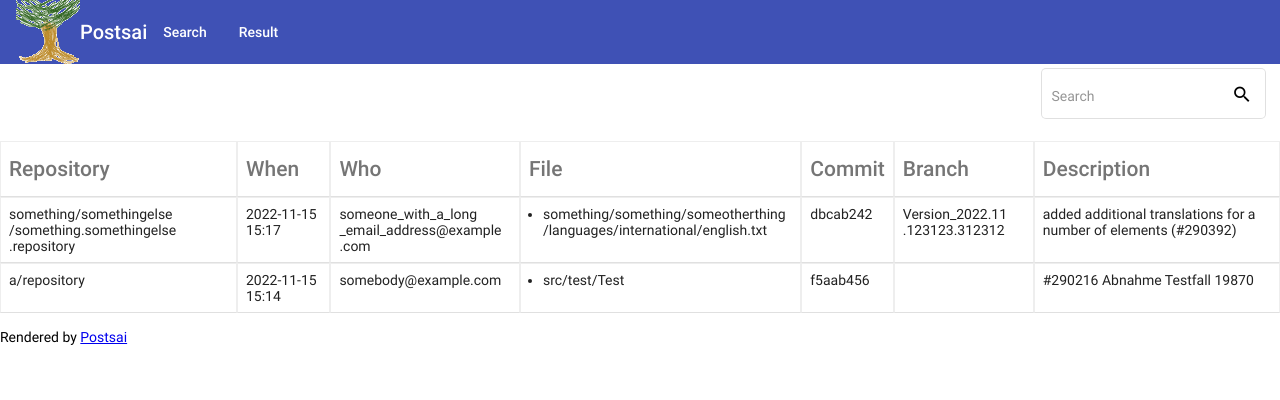
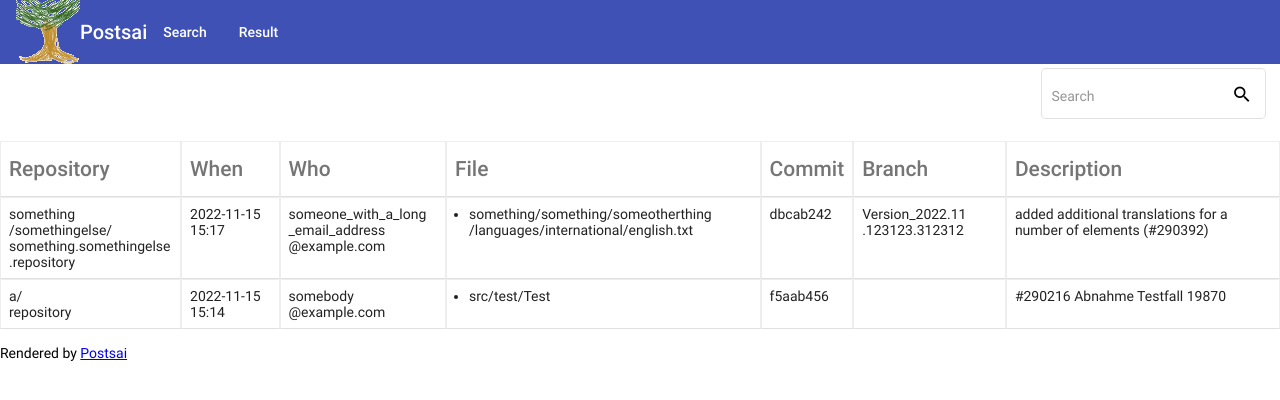
Before and after one commit to postsai/postsai, an Angular app in the folder frontend/: page /query.html in a window 1280 px wide. Shown: the top 400 px of the page. Built offline with nearby package versions, Linux system fonts and the light colour scheme.

Commit message:
hard linebreaks in repository path and email addresses

```diff
--- a/frontend/src/app/result/result.component.html
+++ b/frontend/src/app/result/result.component.html
@@ -13,7 +13,7 @@
 		<th mat-header-cell *matHeaderCellDef>Repository</th>
 		<td mat-cell *matCellDef="let element">
 			<img *ngIf="element.repositoryIcon" [src]="element.repositoryIcon" height="20px" width="20px">
-			{{breaks(element.repository)}}
+			<div class="preformatted">{{forceBreakAfter(breaks(element.repository), '/')}}</div>
 		</td>
 	</ng-container>
 	<ng-container matColumnDef="when">
@@ -24,7 +24,7 @@
 		<th mat-header-cell *matHeaderCellDef>Who</th>
 		<td mat-cell *matCellDef="let element">
 			<img *ngIf="element.avatar" [src]="element.avatar" height="20px" width="20px">
-			{{breaks(element.who)}}
+			<div class="preformatted">{{forceBreakBefore(breaks(element.who), '@')}}</div>
 		</td>
 	</ng-container>
 	<ng-container matColumnDef="file">
--- a/frontend/src/app/result/result.component.ts
+++ b/frontend/src/app/result/result.component.ts
@@ -20,8 +20,8 @@ class DataSource<T> extends MatTableDataSource<T> {
 				// that has a very low chance of being typed in by somebody in a text field. This one in
 				// particular is "White up-pointing triangle with dot" from
 				// https://en.wikipedia.org/wiki/List_of_Unicode_characters
-				let cellValue = (data as unknown as Record<string, any>)[key] ?? "";
-				return currentTerm + cellValue.replace(matchSoftBreakCharacters, '') + '◬';
+				let cellValue = (data as unknown as Record<string, any>)[key] || '';
+				return currentTerm + cellValue.toString().replace(matchSoftBreakCharacters, '') + '◬';
 			}, '')
 			.toLowerCase();
 
@@ -68,6 +68,28 @@ export class ResultComponent {
 		return value.toString().replace(/([A-Z/_.@])/g, "\u200b$1");
 	}
 
+	forceBreakAfter(value: string|undefined, char: string) {
+		if (!value) {
+			return value;
+		}
+		let pos = value.lastIndexOf(char);
+		if (pos > -1) {
+			return value.substring(0, pos + 1) + "\n" + value.substring(pos + 1);
+		}
+		return value;
+	}
+
+	forceBreakBefore(value: string|undefined, char: string) {
+		if (!value) {
+			return value;
+		}
+		let pos = value.lastIndexOf(char);
+		if (pos > -1) {
+			return value.substring(0, pos) + "\n" + value.substring(pos);
+		}
+		return value;
+	}
+
 	@HostListener('copy', ['$event'])
 	onCopyHandler(event: ClipboardEvent) {
 		let originalText = window.getSelection();
@@ -78,5 +100,4 @@ export class ResultComponent {
 		}
 	}
 
-
 }
--- a/frontend/src/styles.css
+++ b/frontend/src/styles.css
@@ -40,11 +40,20 @@ td ul {
 }
 
 table img {
-	vertical-align: middle;
+	margin-top: 0.5em;
+	float: left
 }
 
 table a {
 	text-decoration: none
+}
+
+div.preformatted {
+	white-space: pre-wrap;
+}
+
+img + div.preformatted {
+	margin-left: 25px;
 }
 
 form {
```
